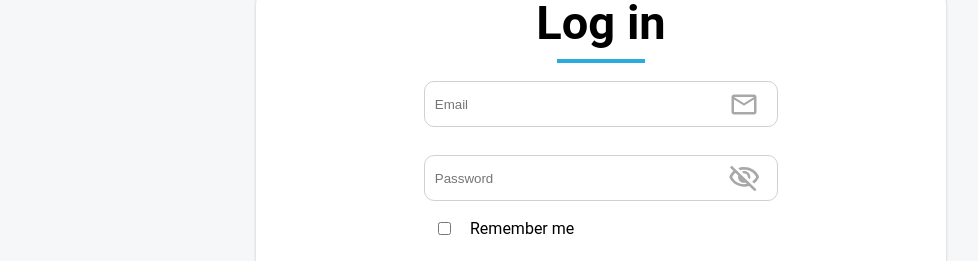
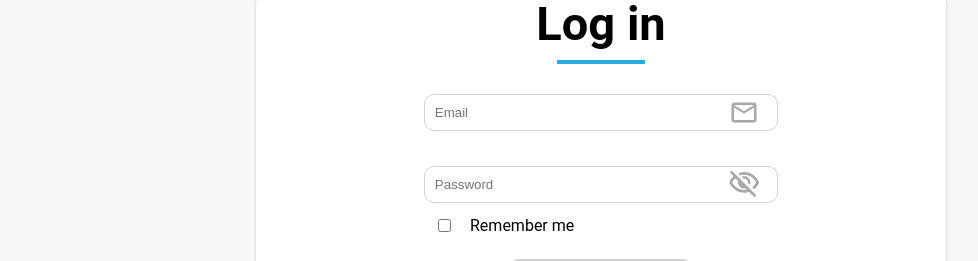
Before and after one commit to MarijanDupkovic/Join, an Angular app: page /login in a window 1280 px wide. Shown: the part 146-407 px from the top of the page, without its empty margins (39-1017 px from the left). Built offline with nearby package versions, Linux system fonts and the light colour scheme; no server answers.

Commit message:
Update input heights and margins in sign-in and sign-up components

```diff
--- a/src/app/components/Authentication/sign-in/sign-in.component.scss
+++ b/src/app/components/Authentication/sign-in/sign-in.component.scss
@@ -14,7 +14,7 @@ input[type="text"], input[type="password"], input[type="email"]{
   border: 1px solid #D1D1D1;
   border-radius: 10px;
   outline: none;
-  height: 24px;
+  height: 48px;
   cursor: pointer;
   &:focus {
     border: 1px solid #29ABE2;
@@ -29,6 +29,8 @@ input[type="text"], input[type="password"], input[type="email"]{
   @include dFlex(column, center, center);
   position: relative;
   max-width: 350px;
+  height: 48px;
+  margin-top: 1rem;
   img{
     position: absolute;
     top:10;
--- a/src/app/components/Authentication/sign-up/sign-up.component.scss
+++ b/src/app/components/Authentication/sign-up/sign-up.component.scss
@@ -14,13 +14,13 @@ hr {
   color: green;
 }
 input[type="text"], input[type="password"], input[type="email"]{
-  width: 95%;
+  width: 100%;
   padding: 10px;
   margin: 10px 0;
   border: 1px solid #D1D1D1;
   border-radius: 10px;
   outline: none;
-  height: 24px;
+  height: 48px;
 
   cursor: pointer;
   &:focus {
@@ -32,6 +32,7 @@ input[type="text"], input[type="password"], input[type="email"]{
   @include dFlex(column, center, center);
   position: relative;
   max-width: 350px;
+  height: 48px;
   .ng-invalid.ng-dirty{
     border: 1px solid red;
   }
@@ -44,6 +45,8 @@ input[type="text"], input[type="password"], input[type="email"]{
 }
 
 form {
+  margin-top: 1rem;
+
   width: 100%;
   @include dFlex(column, center, center);
   gap: 0.5rem;
@@ -71,7 +74,6 @@ form {
   border-radius: 10px;
   overflow: hidden;
   border: 1px solid #D1D1D1;
-  height: 48px;
   position: relative;
   max-width: 350px;
 
@@ -82,6 +84,7 @@ form {
   input {
     border: none;
     width: 100%;
+    height: 48px;
   }
 
   img{
@@ -106,4 +109,12 @@ form {
 .name-input-frame{
   @include dFlex(row, start, center);
   width: 100%;
+
+  input {
+    border: none;
+    width: 100%;
+    height: 36px;
+    margin: 0 !important;
+
+  }
 }
```
